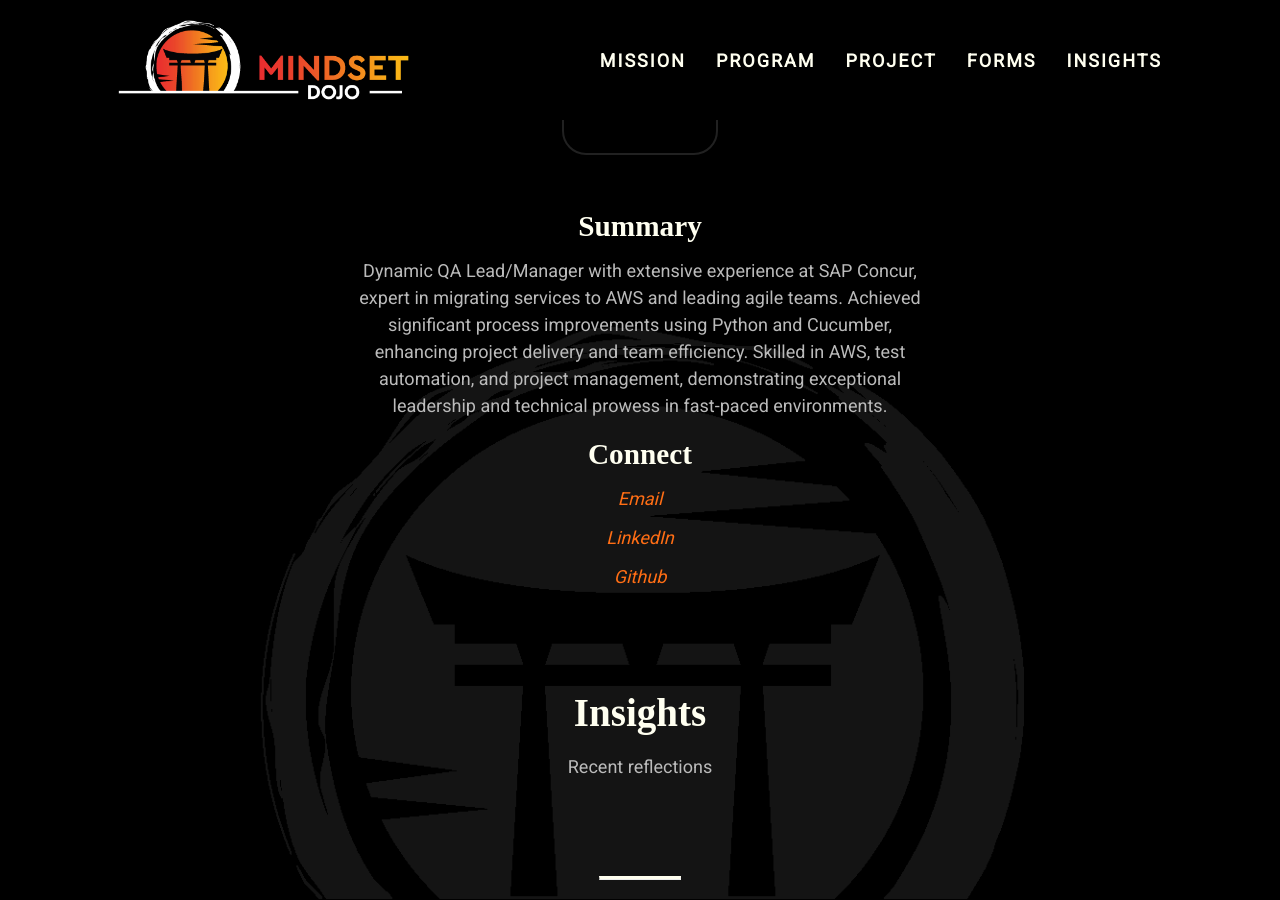
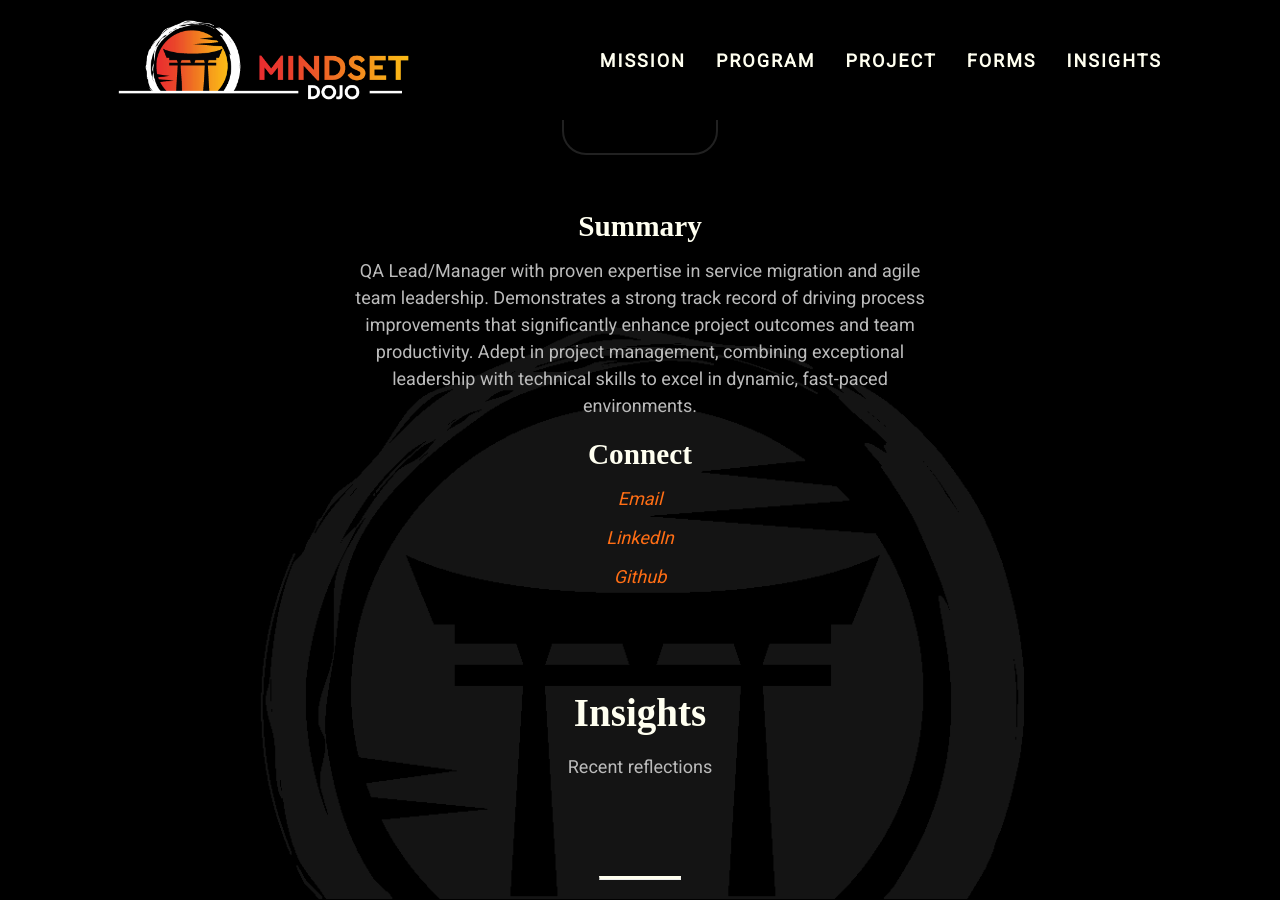
Before and after one commit to mindset-dojo/mindset-dojo.github.io, a Jekyll site: the page built from _authors/bill-westfall.md, in a window 1280 px wide and 900 px high, scrolled down 341 px. Built offline with Jekyll 4.4.1, drawn with Linux system fonts in a browser that asks for light colours; some web fonts are replaced.

Commit message:
remove technical details

```diff
--- a/_authors/bill-westfall.md
+++ b/_authors/bill-westfall.md
@@ -15,7 +15,7 @@ custom_url: null
 about: |
   ### Summary
 
-  Dynamic QA Lead/Manager with extensive experience at SAP Concur, expert in migrating services to AWS and leading agile teams. Achieved significant process improvements using Python and Cucumber, enhancing project delivery and team efficiency. Skilled in AWS, test automation, and project management, demonstrating exceptional leadership and technical prowess in fast-paced environments.
+  QA Lead/Manager with proven expertise in service migration and agile team leadership. Demonstrates a strong track record of driving process improvements that significantly enhance project outcomes and team productivity. Adept in project management, combining exceptional leadership with technical skills to excel in dynamic, fast-paced environments.
 
   ### Connect
 
```
